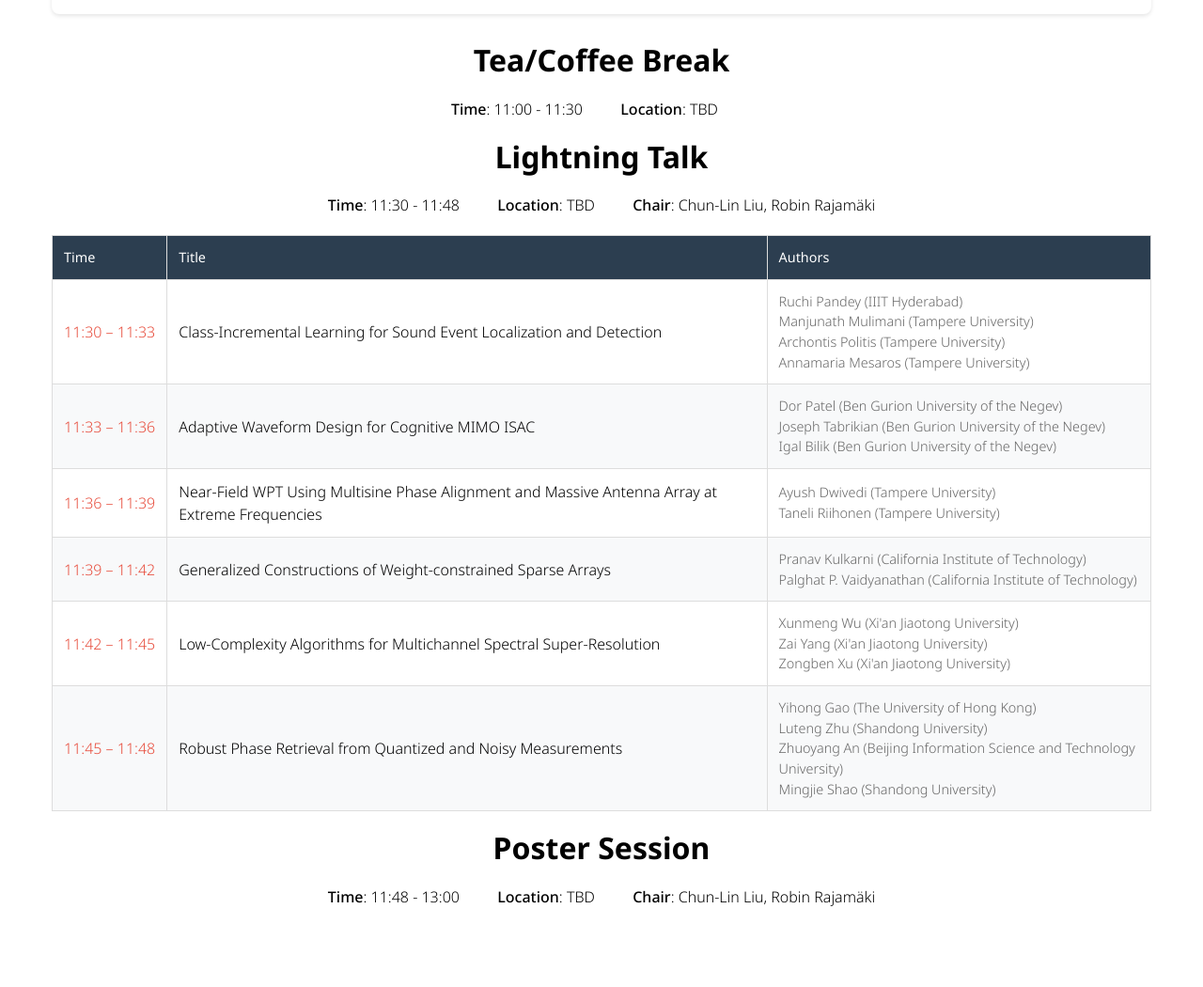
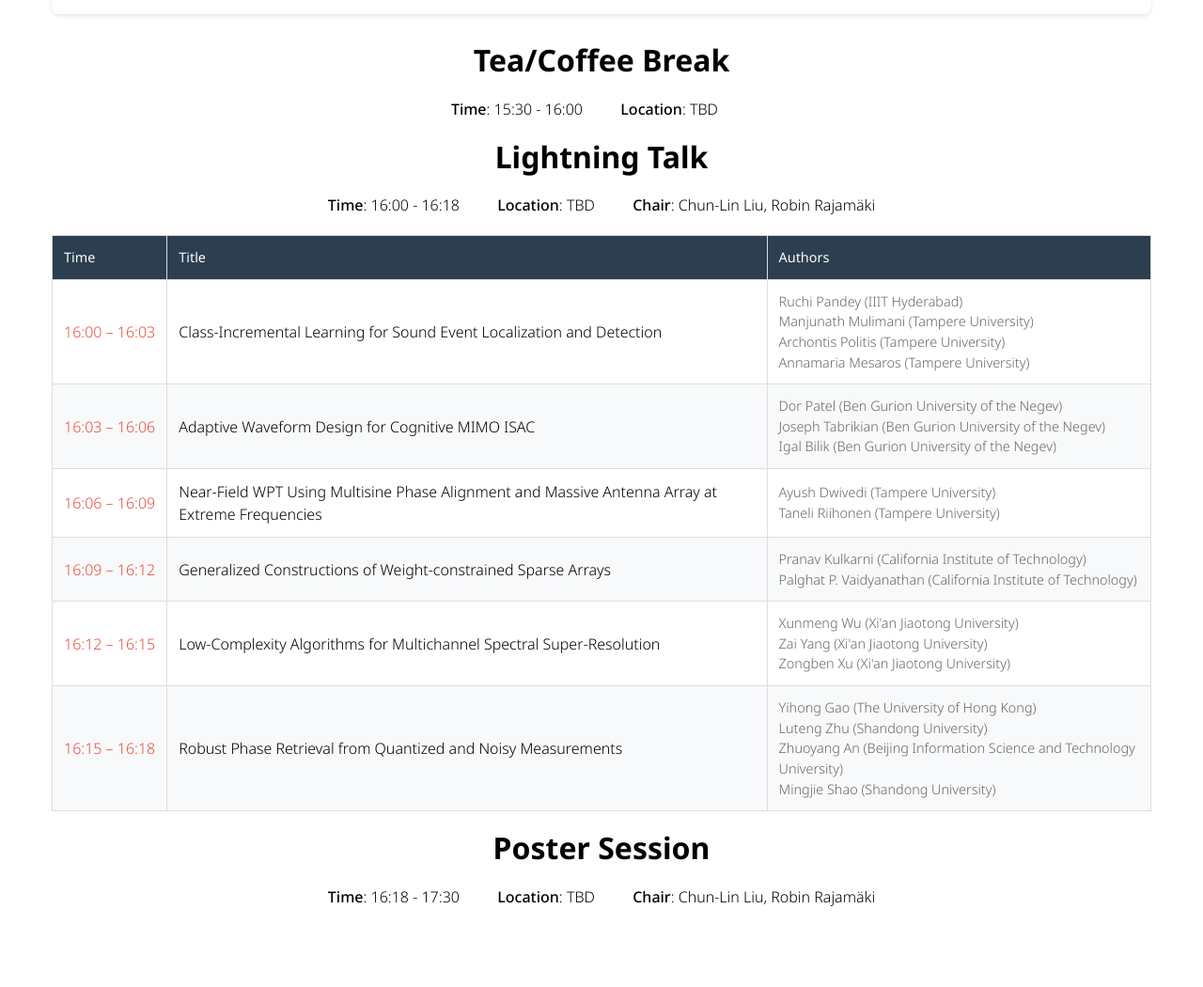
Before and after one commit to signal-process/signal-process.github.io, a Jekyll site: the page built from _pages/program.md, in a window 1280 px wide and 1400 px high, scrolled down 468 px. Shown: the part 294-1344 px from the top of the window at 94% size. Built offline with Jekyll 4.4.1, drawn with Linux system fonts in a browser that asks for light colours; comment, search, counter and statistics services are not loaded; a style sheet for code colours, icons or effects is not loaded; some of the changed text lies outside the part shown.

Commit message:
time offset

```diff
--- a/_includes/schedule.html
+++ b/_includes/schedule.html
@@ -74,35 +74,34 @@
         </thead>
         <tbody>
             <tr>
-                <td>11:30 – 11:33</td>
+                <td>16:00 – 16:03</td>
                 <td>Class-Incremental Learning for Sound Event Localization and Detection</td>
                 <td>Ruchi Pandey (IIIT Hyderabad)<br>Manjunath Mulimani (Tampere University)<br>Archontis Politis (Tampere University)<br>Annamaria Mesaros (Tampere University)</td>
             </tr>
             <tr>
-                <td>11:33 – 11:36</td>
+                <td>16:03 – 16:06</td>
                 <td>Adaptive Waveform Design for Cognitive MIMO ISAC</td>
                 <td>Dor Patel (Ben Gurion University of the Negev)<br>Joseph Tabrikian (Ben Gurion University of the Negev)<br>Igal Bilik (Ben Gurion University of the Negev)</td>
             </tr>
             <tr>
-                <td>11:36 – 11:39</td>
+                <td>16:06 – 16:09</td>
                 <td>Near-Field WPT Using Multisine Phase Alignment and Massive Antenna Array at Extreme Frequencies</td>
                 <td>Ayush Dwivedi (Tampere University)<br>Taneli Riihonen (Tampere University)</td>
             </tr>
             <tr>
-                <td>11:39 – 11:42</td>
+                <td>16:09 – 16:12</td>
                 <td>Generalized Constructions of Weight-constrained Sparse Arrays</td>
                 <td>Pranav Kulkarni (California Institute of Technology)<br>Palghat P. Vaidyanathan (California Institute of Technology)</td>
             </tr>
             <tr>
-                <td>11:42 – 11:45</td>
+                <td>16:12 – 16:15</td>
                 <td>Low-Complexity Algorithms for Multichannel Spectral Super-Resolution</td>
                 <td>Xunmeng Wu (Xi'an Jiaotong University)<br>Zai Yang (Xi'an Jiaotong University)<br>Zongben Xu (Xi'an Jiaotong University)</td>
             </tr>
             <tr>
-                <td>11:45 – 11:48</td>
+                <td>16:15 – 16:18</td>
                 <td>Robust Phase Retrieval from Quantized and Noisy Measurements</td>
                 <td>Yihong Gao (The University of Hong Kong)<br>Luteng Zhu (Shandong University)<br>Zhuoyang An (Beijing Information Science and Technology University)<br>Mingjie Shao (Shandong University)</td>
             </tr>
         </tbody>
     </table>
-</div>
--- a/_pages/program.md
+++ b/_pages/program.md
@@ -11,7 +11,7 @@ The detailed technical program of the workshop can be found [here](https://signa
 <h2 style="text-align: center; font-weight: bold;">Keynote Speech</h2>
 
 <p style="text-align: center; margin: 20px 0;">
-<strong>Time</strong>: 9:30 - 11:00 &emsp;&emsp;
+<strong>Time</strong>: 14:00 - 15:30 &emsp;&emsp;
 <strong>Location</strong>: TBD &emsp;&emsp;
 <strong>Chair</strong>: Chun-Lin Liu, Robin Rajamäki
 </p>
@@ -20,15 +20,15 @@ The detailed technical program of the workshop can be found [here](https://signa
 <h2 style="text-align: center; font-weight: bold;">Tea/Coffee Break</h2>
 
 <p style="text-align: center; margin: 20px 0;">
-<strong>Time</strong>: 11:00 - 11:30 &emsp;&emsp;
-<strong>Location</strong>: TBD &emsp;&emsp;
+  <strong>Time</strong>: 15:30 - 16:00 &emsp;&emsp;
+  <strong>Location</strong>: TBD &emsp;&emsp;
 </p>
 <h2 style="text-align: center; font-weight: bold;">Lightning Talk</h2>
 
 <p style="text-align: center; margin: 20px 0;">
-<strong>Time</strong>: 11:30 - 11:48 &emsp;&emsp;
-<strong>Location</strong>: TBD &emsp;&emsp;
-<strong>Chair</strong>: Chun-Lin Liu, Robin Rajamäki
+  <strong>Time</strong>: 16:00 - 16:18 &emsp;&emsp;
+  <strong>Location</strong>: TBD &emsp;&emsp;
+  <strong>Chair</strong>: Chun-Lin Liu, Robin Rajamäki
 </p>
 
 {% include schedule.html %}
@@ -36,8 +36,8 @@ The detailed technical program of the workshop can be found [here](https://signa
 <h2 style="text-align: center; font-weight: bold;">Poster Session</h2>
 
 <p style="text-align: center; margin: 20px 0;">
-<strong>Time</strong>: 11:48 - 13:00 &emsp;&emsp;
-<strong>Location</strong>: TBD &emsp;&emsp;
-<strong>Chair</strong>: Chun-Lin Liu, Robin Rajamäki
+  <strong>Time</strong>: 16:18 - 17:30 &emsp;&emsp;
+  <strong>Location</strong>: TBD &emsp;&emsp;
+  <strong>Chair</strong>: Chun-Lin Liu, Robin Rajamäki
 </p>
 <div style="height:50px"></div>
```
